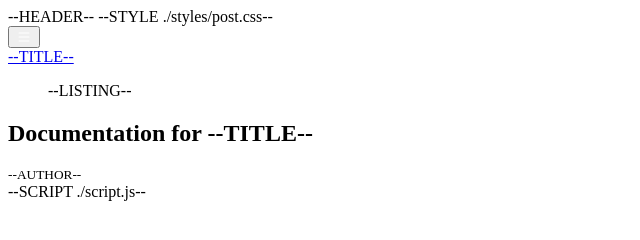
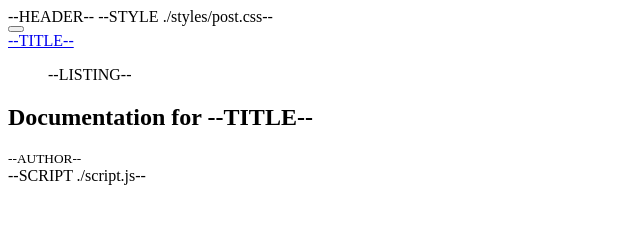
Before and after one commit to Aadv1k/hexadoc, a plain HTML site: page index.html in a window 1280 px wide. Shown: the whole page, without its empty margins (0-640 px from the left). Drawn offline with Linux system fonts and the light colour scheme.

Commit message:
Sync `index.html` with the code at `post.html`

```diff
--- a/index.html
+++ b/index.html
@@ -3,27 +3,14 @@
 --STYLE ./styles/post.css--
 
 <nav class="navbar">
-  <button class="ham">
-    <svg
-      xmlns="http://www.w3.org/2000/svg"
-      width="16"
-      height="16"
-      fill="white"
-      class="bi bi-list"
-      viewBox="0 0 16 16"
-    >
-      <path
-        fill-rule="evenodd"
-        d="M2.5 12a.5.5 0 0 1 .5-.5h10a.5.5 0 0 1 0 1H3a.5.5 0 0 1-.5-.5zm0-4a.5.5 0 0 1 .5-.5h10a.5.5 0 0 1 0 1H3a.5.5 0 0 1-.5-.5zm0-4a.5.5 0 0 1 .5-.5h10a.5.5 0 0 1 0 1H3a.5.5 0 0 1-.5-.5z"
-      />
-    </svg>
+  <button class="ham" id="hamBtn" data-state="open">
   </button>
 
   <div class="banner">
     <a href="index.html">--TITLE--</a>
   </div>
 
-  <ul class="nav-links">
+  <ul class="nav-links" id="navLinks">
     --LISTING--
   </ul>
 </nav>
```
